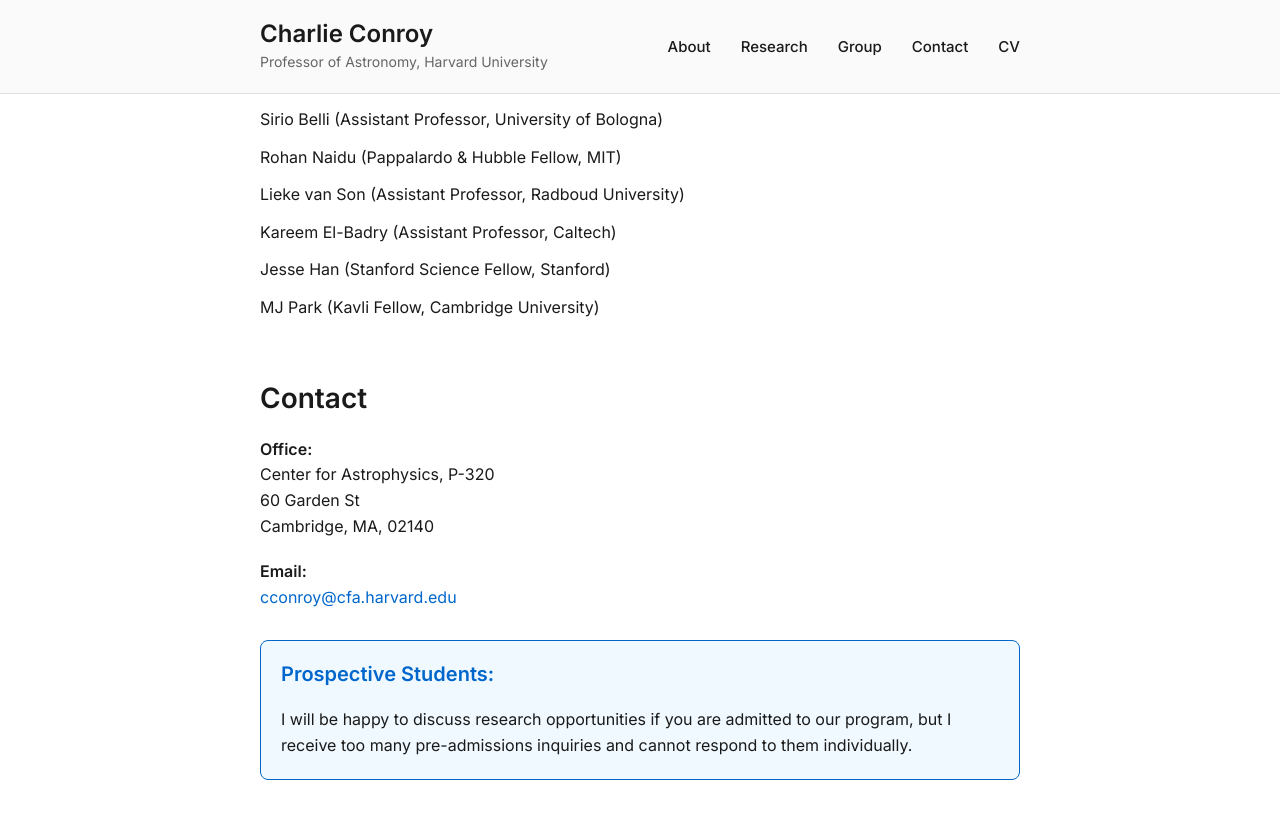
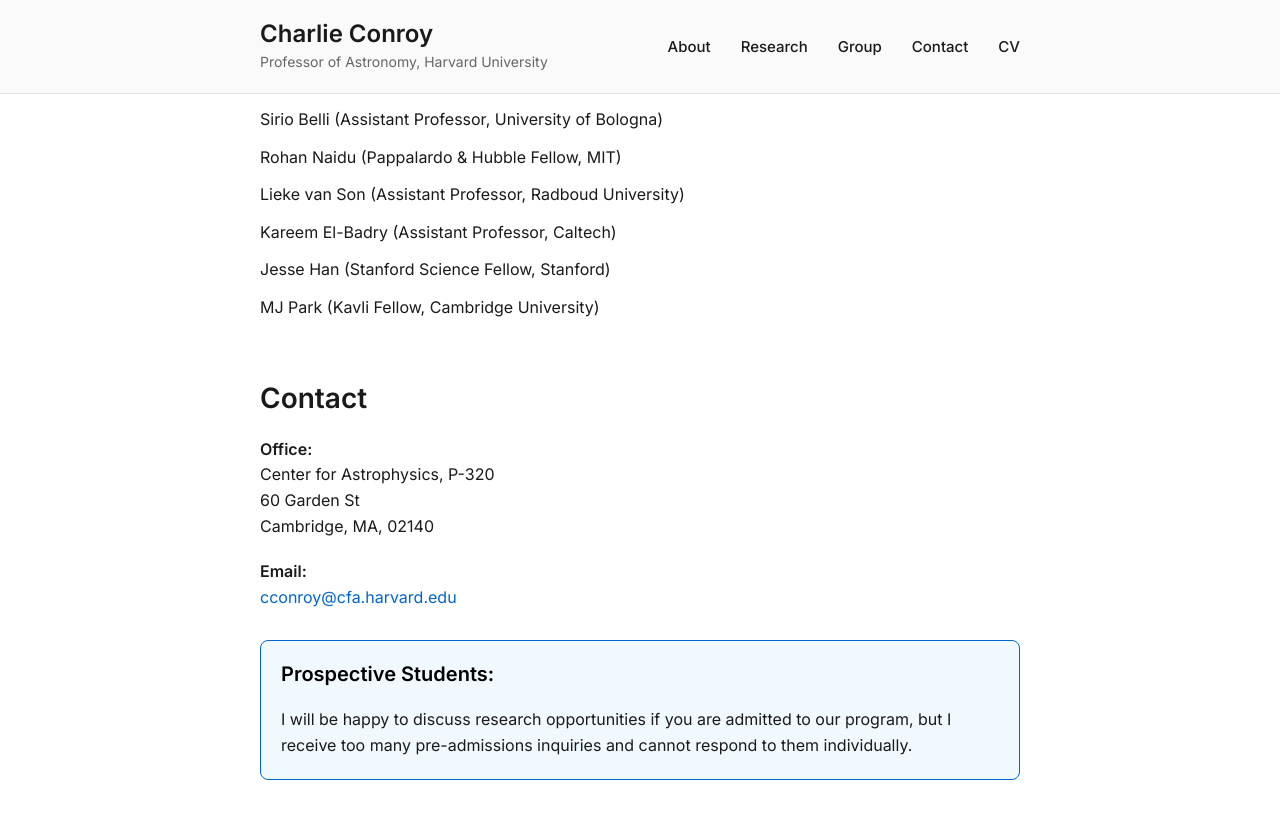
Before and after one commit to cconroy20/cconroy20.github.io, a Jekyll site: the page index.html, which Jekyll copies as it is, in a window 1280 px wide and 900 px high, scrolled down 2174 px. Shown: the top 819 px of the window. Built offline with Jekyll 4.4.1, drawn with Linux system fonts in a browser that asks for light colours.

Commit message:
Update index.html

```diff
--- a/index.html
+++ b/index.html
@@ -412,7 +412,7 @@
                 <p><strong>Email:</strong> <br> <a href="mailto:cconroy@cfa.harvard.edu">cconroy@cfa.harvard.edu</a></p>
 
                 <div style="background: #f0f9ff; border: 1px solid #0066cc; border-radius: 8px; padding: 20px; margin-top: 30px;">
-                    <h3 style="margin-top: 0; color: #0066cc;">Prospective Students:</h3>
+                    <h3 style="margin-top: 0; color: #000000;">Prospective Students:</h3>
                     <p style="margin-bottom: 0;">I will be happy to discuss research opportunities if you are admitted to our program, but I receive too many pre-admissions inquiries and cannot respond to them individually.</p>
                 </div>
             </section>
```
